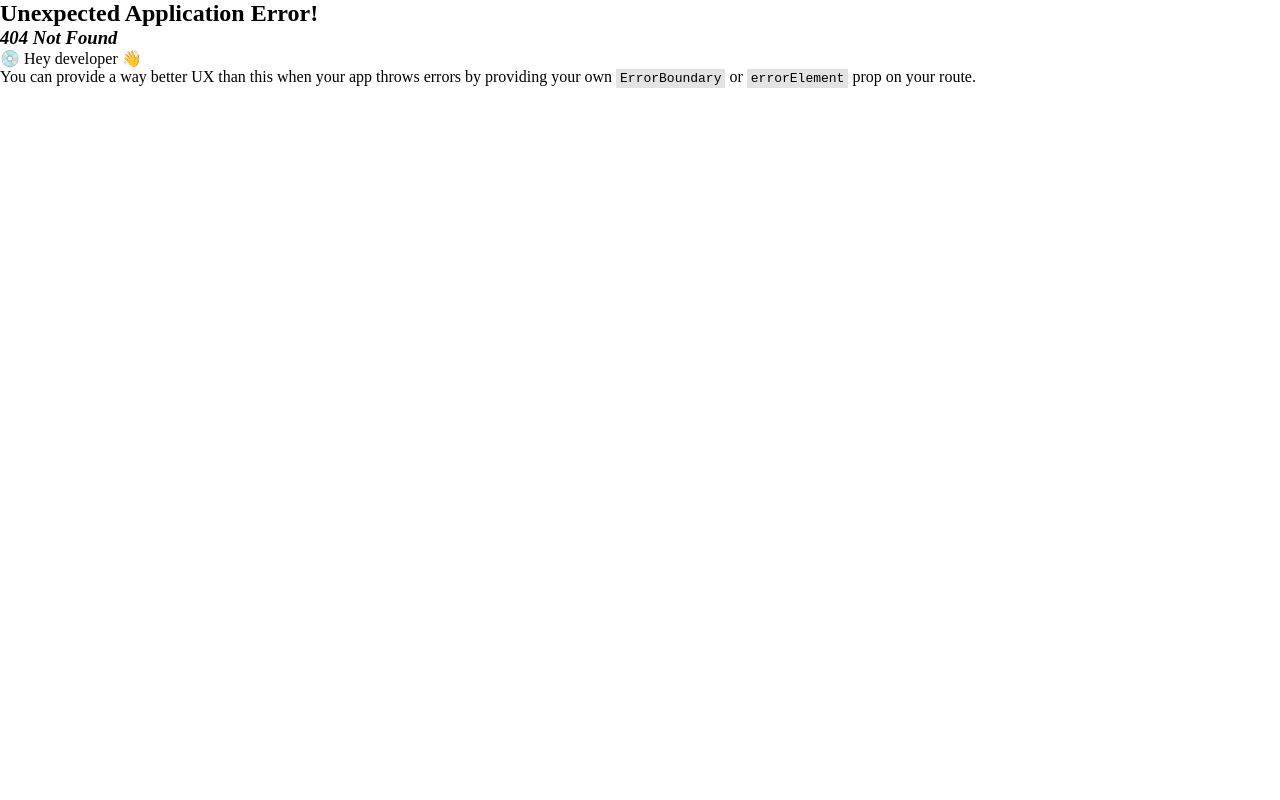
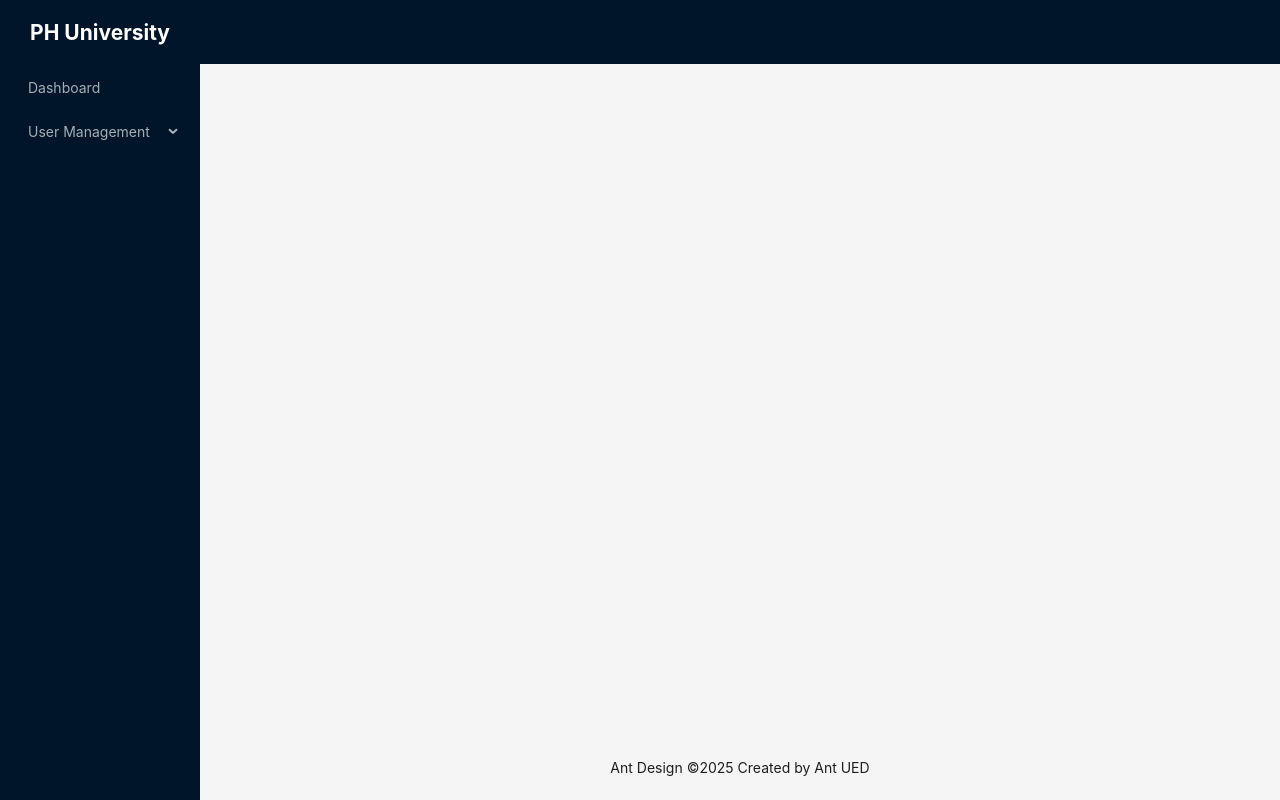
Before and after one commit to prosenjithdash/phUniversityManagement-client, a React (Vite) app: page /faculty in a window 1280 px wide. Before the commit this address had no page. Built offline with nearby package versions, Linux system fonts and the light colour scheme.

Commit message:
Admin part added

```diff
--- a/src/components/layout/MainLayout.tsx
+++ b/src/components/layout/MainLayout.tsx
@@ -2,29 +2,31 @@ import { Layout, Menu, MenuProps } from "antd";
 const { Header, Content, Footer, Sider } = Layout;
 import { UploadOutlined, UserOutlined, VideoCameraOutlined } from '@ant-design/icons';
 import { Children, createElement } from "react";
-import { Outlet } from "react-router-dom";
+import { NavLink, Outlet } from "react-router-dom";
 
 
 
 const items : MenuProps['items'] = [
     {
-        key: '1',
-        label: 'Dashboard'
+        key: 'Dashboard',
+        label: <NavLink to="/admin/dashboard">Dashboard</NavLink>
     },
+
     {
-        key: '2',
-        label:'Profile'
-    },
-    {
-        key: '3',
+        key: 'User Management',
         label: 'User Management',
         children: [
             {
-                key: '11',
-                label:'Create Admin',
-            }, {
-                key: '21',
-                label: 'Create Student',
+                key: 'Create Admin',
+                label:<NavLink to="/admin/createAdmin">Create Admin</NavLink>,
+            },
+            {
+                key: 'Create Faculty',
+                label:<NavLink to="/admin/createFaculty">Create Faculty</NavLink>,
+            },
+            {
+                key: 'Create Student',
+                label:<NavLink to="/admin/createStudent">Create Student</NavLink>,
             },
         ],
 
--- /dev/null
+++ b/src/pages/admin/CreateAdmin.tsx
@@ -0,0 +1,11 @@
+import React from 'react';
+
+const CreateAdmin = () => {
+    return (
+        <div>
+            CreateAdmin
+        </div>
+    );
+};
+
+export default CreateAdmin;
--- /dev/null
+++ b/src/pages/admin/CreateFaculty.tsx
@@ -0,0 +1,11 @@
+import React from 'react';
+
+const CreateFaculty = () => {
+    return (
+        <div>
+            CreateFaculty
+        </div>
+    );
+};
+
+export default CreateFaculty;
--- /dev/null
+++ b/src/routes/admin.routes.tsx
@@ -0,0 +1,60 @@
+import AdminDashboard from "../pages/admin/AdminDashboard";
+import CreateAdmin from "../pages/admin/CreateAdmin";
+import CreateFaculty from "../pages/admin/CreateFaculty";
+import CreateStudent from "../pages/admin/CreateStudent";
+
+
+const adminPaths2 = [
+    {
+        name: 'Dashboard',
+        path: '/admin/dashboard',
+        element:<AdminDashboard/>,
+    },
+    {
+        name: 'User Management',
+        children: [
+            {
+                name: 'Create Admin',
+                path: '/admin/createAdmin',
+                element:<CreateAdmin/>,
+            },
+            {
+                name: 'Create Faculty',
+                path: '/admin/createFaculty',
+                element:<CreateFaculty/>,
+            },
+            {
+                name: 'Create Student',
+                path: '/admin/createStudent',
+                element:<CreateStudent/>,
+            },
+        ]
+    }
+]
+
+
+const adminPaths = [
+            {
+                // path: "dashboard",
+            path: "dashboard",
+            element: <AdminDashboard/>
+            },
+            {
+            path: "createStudent",
+            element: <CreateStudent/>
+            },
+
+            {
+            path: "createAdmin",
+            element: <CreateAdmin/>
+            },
+
+            {
+            path: "createFaculty",
+            element: <CreateFaculty/>
+            },
+
+
+]
+
+export default adminPaths;
--- a/src/routes/routes.tsx
+++ b/src/routes/routes.tsx
@@ -4,10 +4,10 @@ import About from "../pages/About";
 import Contact from "../pages/Contact";
 import Login from "../pages/Login";
 import Register from "../pages/Register";
-import AdminDashboard from "../pages/admin/AdminDashboard";
-import CreateStudent from "../pages/admin/CreateStudent";
+import adminPaths from "./admin.routes";
 
 const router = createBrowserRouter([
+
   {
     path: "/",
         element: <App />,
@@ -29,21 +29,27 @@ const router = createBrowserRouter([
     {
     path: "/admin",
         element: <App />,
-        children: [
-            {
-                // path: "dashboard",
-            index:true,
-            element: <AdminDashboard/>
-            },
-            {
-            path: "createStudent",
-            element: <CreateStudent/>
-            },
+        children: adminPaths,
+    },
 
-        ],
+    // For Faculty
+
+    {
+    path: "/faculty",
+        element: <App />,
+        children: adminPaths,
+    },
+
+    // For Student
+
+    {
+    path: "/student",
+        element: <App />,
+        children: adminPaths,
     },
 
     // Global
+
     {
         path: "/login",
         element: <Login/>
```
